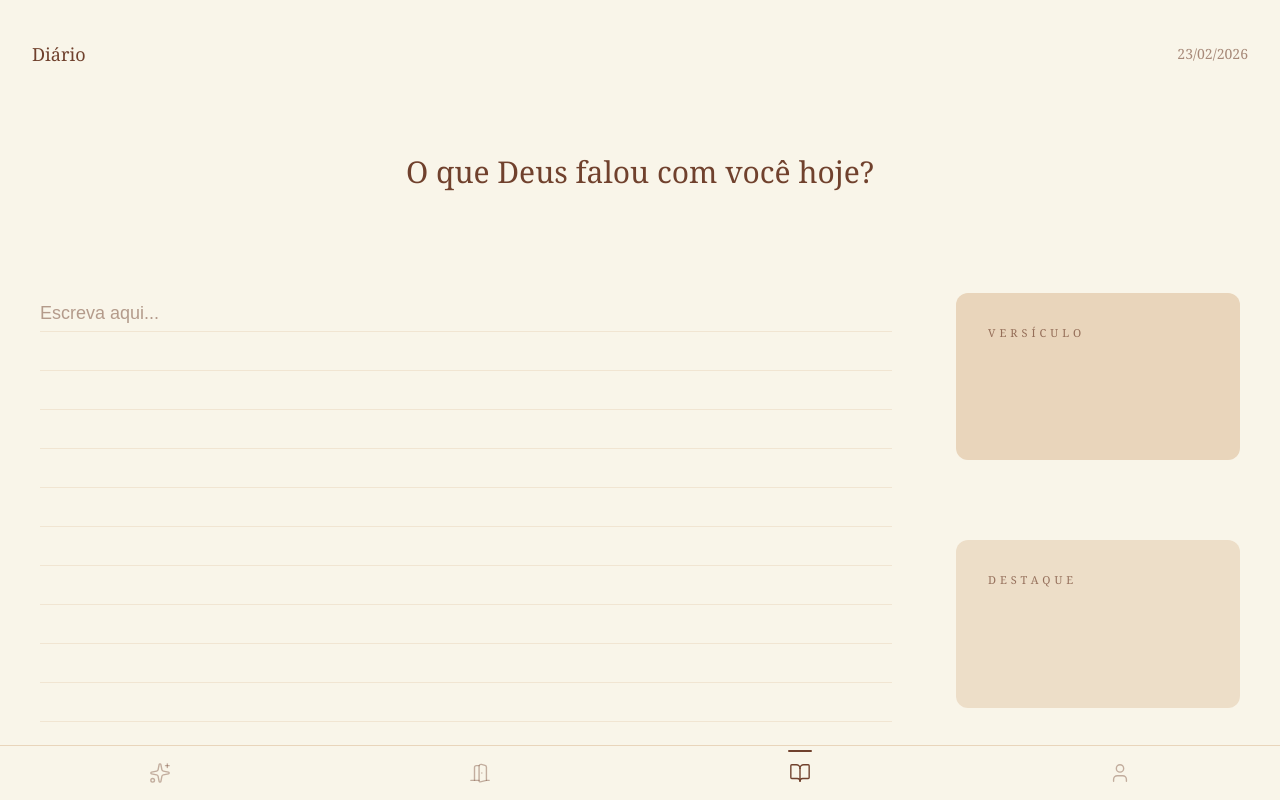
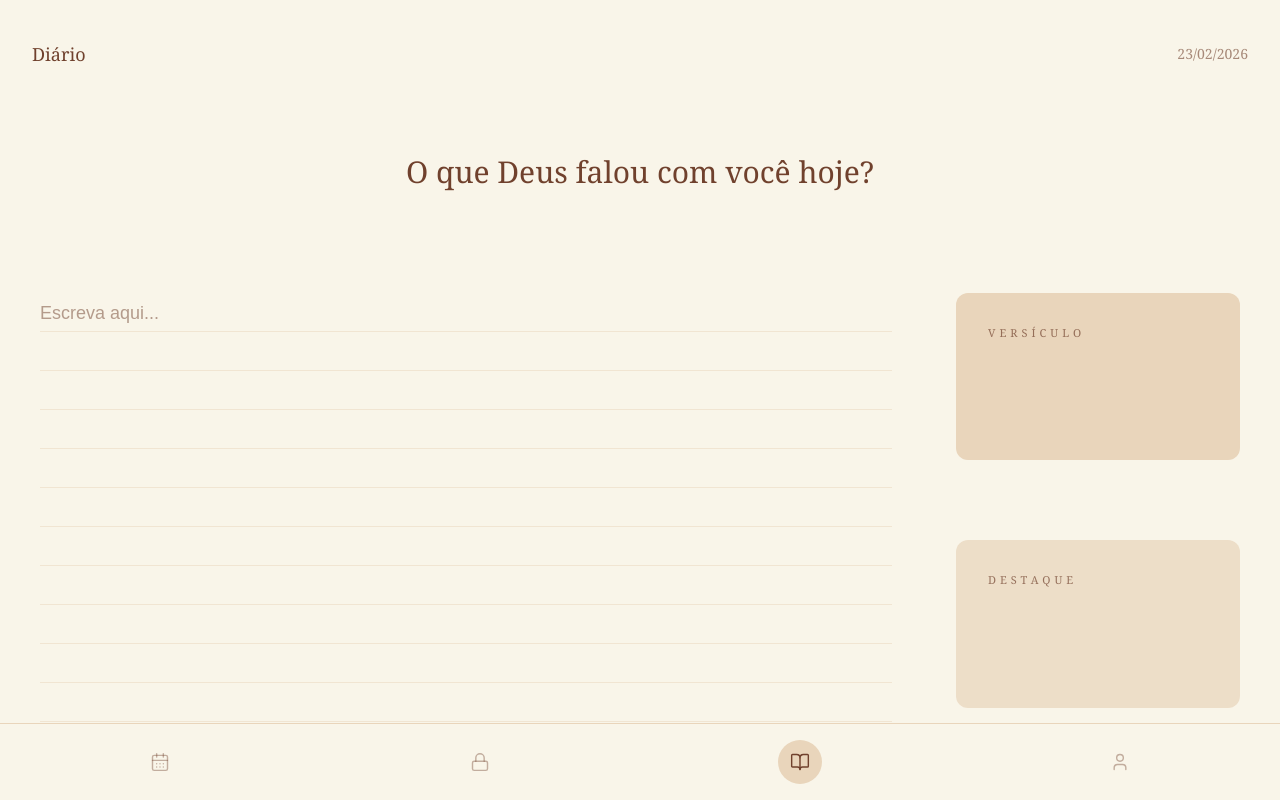
Before and after one commit to michelesannti/no-secreto, a Next.js app: page /diario in a window 1280 px wide. Shown: the top 800 px of the page. Built offline with nearby package versions, Linux system fonts and the light colour scheme.

Commit message:
nav icons autoexplicativos + active circle

```diff
--- a/app/(app)/layout.tsx
+++ b/app/(app)/layout.tsx
@@ -2,7 +2,7 @@
 
 import Link from "next/link";
 import { usePathname } from "next/navigation";
-import { Sparkles, DoorOpen, BookOpen, User } from "lucide-react";
+import { CalendarDays, Lock, BookOpen, User } from "lucide-react";
 
 export default function AppLayout({
   children,
@@ -21,32 +21,42 @@ export default function AppLayout({
     const active = pathname === href;
 
     return (
-      <Link href={href} className="flex flex-col items-center relative">
-        {active && (
-          <div className="absolute -top-3 w-6 h-[2px] bg-[#70412d] rounded-full" />
-        )}
-
+      <Link href={href} className="flex flex-col items-center">
+        <div
+          className={`
+            w-11 h-11
+            flex items-center justify-center
+            rounded-full
+            transition
+            ${
+              active
+                ? "bg-[#e9d5bb]"
+                : ""
+            }
+          `}
+        >
           <Icon
-          size={22}
-          strokeWidth={1.5}
+            size={20}
+            strokeWidth={1.7}
             className={
               active
                 ? "text-[#70412d]"
                 : "text-[#70412d]/40"
             }
           />
+        </div>
       </Link>
     );
   }
 
   return (
-    <div className="min-h-screen pb-20 bg-[#f9f5e9]">
+    <div className="min-h-screen pb-24 bg-[#f9f5e9]">
 
       {children}
 
       <nav className="fixed bottom-0 left-0 right-0 bg-[#f9f5e9] border-t border-[#e9d5bb] py-4 flex justify-around">
-        <NavItem href="/hoje" Icon={Sparkles} />
-        <NavItem href="/secreto" Icon={DoorOpen} />
+        <NavItem href="/hoje" Icon={CalendarDays} />
+        <NavItem href="/secreto" Icon={Lock} />
         <NavItem href="/diario" Icon={BookOpen} />
         <NavItem href="/perfil" Icon={User} />
       </nav>
```
Lines whose indentation alone changed are shown as unchanged.
